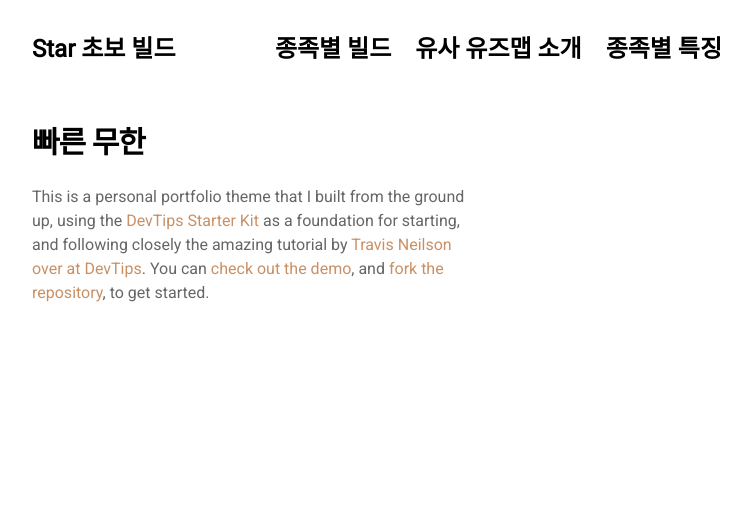
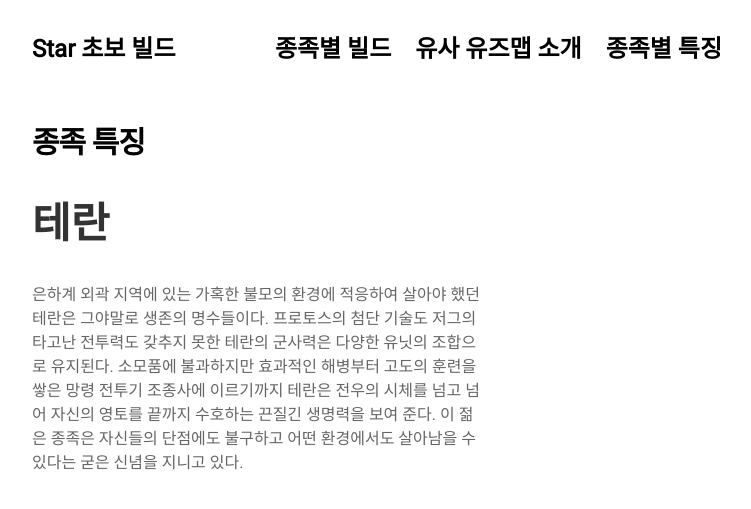
Before and after one commit to kyuyoungHan/kyuyoungHan.github.io, a Jekyll site: the page built from pages/about.md, in a window 1280 px wide. Shown: the top 509 px of the page, without its empty margins (263-1014 px from the left). Built offline with Jekyll 4.4.1, drawn with Linux system fonts in a browser that asks for light colours; nearby versions of some CDN libraries.

Commit message:
수정본10

```diff
--- a/pages/about.md
+++ b/pages/about.md
@@ -4,6 +4,8 @@ title: About
 permalink: /about
 ---
 
-# 빠른 무한
+# 종족 특징
 
-This is a personal portfolio theme that I built from the ground up, using the [DevTips Starter Kit](http://devtipsstarterkit.com/) as a foundation for starting, and following closely the amazing tutorial by [Travis Neilson over at DevTips](https://www.youtube.com/watch?v=T6jKLsxbFg4&list=PL0CB3OvPhDA_STygmp3sDenx3UpdOMk7P). You can [check out the demo](lenpaul.github.io/portfolio-jekyll-theme/), and [fork the repository](https://github.com/LeNPaul/portfolio-jekyll-theme/fork), to get started.
+## 테란
+
+은하계 외곽 지역에 있는 가혹한 불모의 환경에 적응하여 살아야 했던 테란은 그야말로 생존의 명수들이다. 프로토스의 첨단 기술도 저그의 타고난 전투력도 갖추지 못한 테란의 군사력은 다양한 유닛의 조합으로 유지된다. 소모품에 불과하지만 효과적인 해병부터 고도의 훈련을 쌓은 망령 전투기 조종사에 이르기까지 테란은 전우의 시체를 넘고 넘어 자신의 영토를 끝까지 수호하는 끈질긴 생명력을 보여 준다. 이 젊은 종족은 자신들의 단점에도 불구하고 어떤 환경에서도 살아남을 수 있다는 굳은 신념을 지니고 있다.
```
Also changed, not shown: _posts/2017-01-01-getting-started.md (+4 -5 lines).
